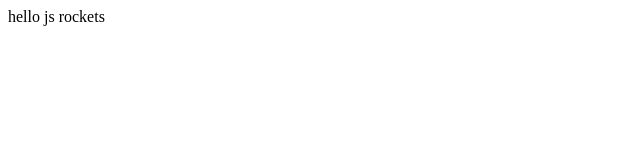
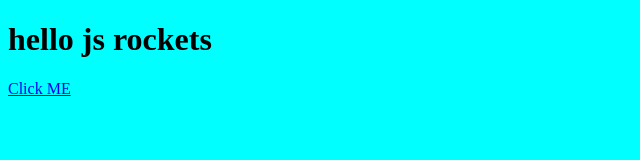
Before and after one commit to Breslima/js-rockets, a plain HTML site: page index.html in a window 1280 px wide. Shown: the whole page, without its empty margins (0-640 px from the left). Drawn offline with Linux system fonts and the light colour scheme.

Commit message:
Now with css and js folder/files

```diff
--- /dev/null
+++ b/css/style.css
@@ -0,0 +1,3 @@
+body {
+  background-color: aqua;
+}
--- a/index.html
+++ b/index.html
@@ -1,4 +1,15 @@
-hello js rockets
-<script type="text/javascript">
-  console.log("How's she cuttin?");
-</script>
+<!DOCTYPE html>
+<html lang="en">
+  <head>
+    <meta charset="UTF-8" />
+    <meta http-equiv="X-UA-Compatible" content="IE=edge" />
+    <meta name="viewport" content="width=device-width, initial-scale=1.0" />
+    <title>JS Rockets</title>
+    <script type="text/javascript" src="js/script.js"></script>
+    <link rel="stylesheet" type="text/css" href="css/style.css" />
+  </head>
+  <body>
+    <h1>hello js rockets</h1>
+    <a href="#" onclick="car.fly();">Click ME</a>
+  </body>
+</html>
--- /dev/null
+++ b/js/script.js
@@ -0,0 +1,23 @@
+var car = {
+  make: "VW",
+  type: "Golf",
+  color: "blue",
+  isTurnedOn: false,
+  numberOfWheels: 4,
+  seats: ["seat 1", "seat 2", "seat 3", "seat 4"],
+  turnOn: function () {
+    this.isTurnedOn = true;
+  },
+  fly: function () {
+    alert("fly away");
+  },
+  switchCar: function (isOn) {
+    console.log("turn car  " + isOn);
+    if (isOn == true) {
+      this.isTurnedOn = true;
+    } else {
+      this.isTurnedOn = false;
+    }
+  },
+};
+console.log("How's she cuttin now?");
```
